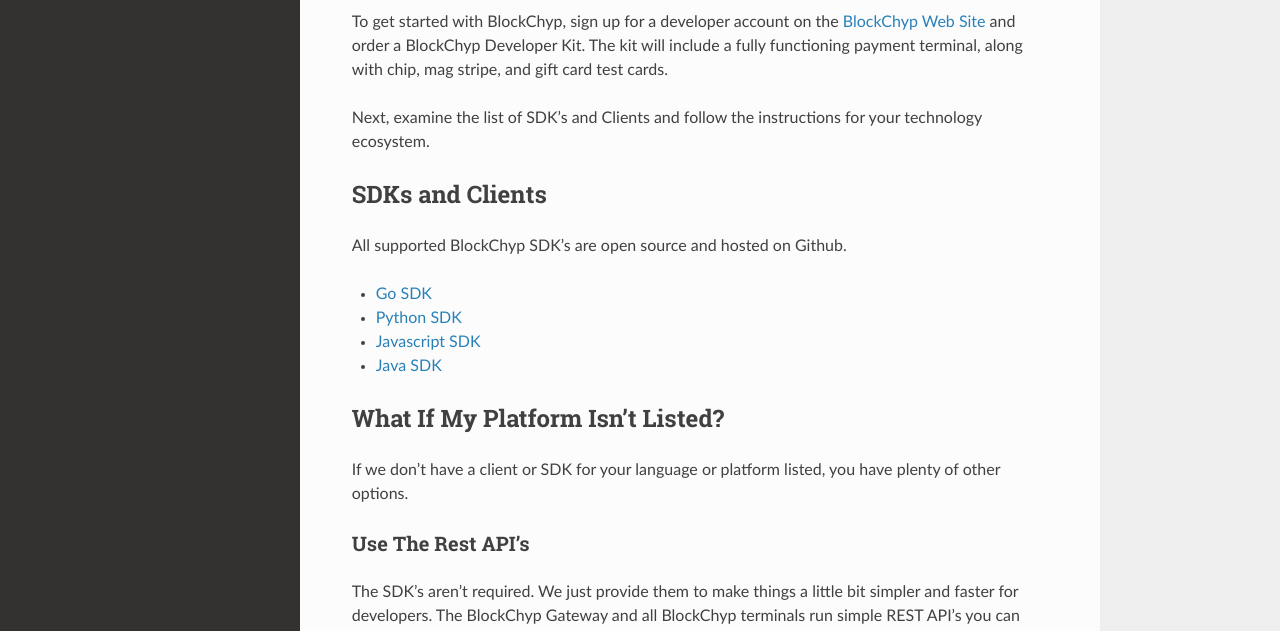
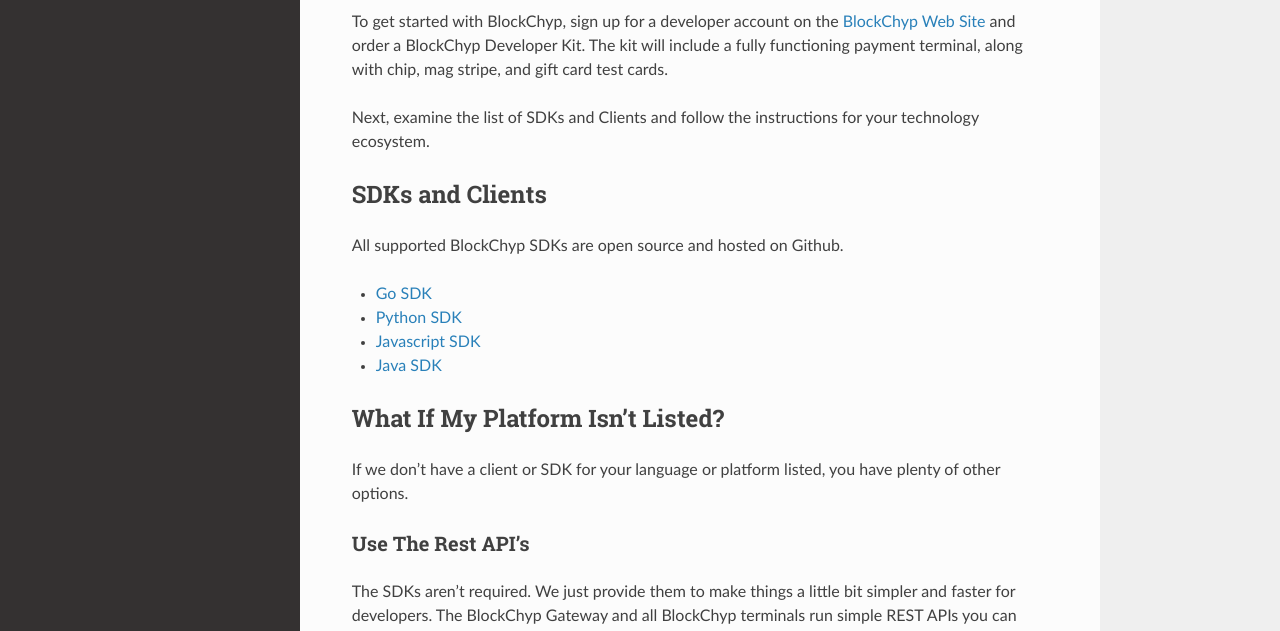
Before and after one commit to blockchyp/developer-docs, a Sphinx documentation site: the page built from docs/index.rst, in a window 1280 px wide and 900 px high. Shown: the part 254-885 px from the top of the window. Built offline with Sphinx 7.4.7 and the Read the Docs theme 2.0.0, drawn with Linux system fonts in a browser that asks for light colours; some of the changed text lies outside the part shown.

Commit message:
Remove some misplaced apostrophes

```diff
--- a/docs/index.rst
+++ b/docs/index.rst
@@ -16,14 +16,14 @@
 BlockChyp Developer Kit.  The kit will include a fully functioning payment terminal,
 along with chip, mag stripe, and gift card test cards.
 
-Next, examine the list of SDK's and Clients and follow the instructions for your
+Next, examine the list of SDKs and Clients and follow the instructions for your
 technology ecosystem.
 
 
 SDKs and Clients
 -----------------
 
-All supported BlockChyp SDK's are open source and hosted on Github.
+All supported BlockChyp SDKs are open source and hosted on Github.
 
 - `Go SDK <https://github.com/blockchyp/blockchyp-go>`_
 - `Python SDK <https://github.com/blockchyp/blockchyp-python>`_
@@ -39,9 +39,9 @@
 Use The Rest API's
 *********************
 
-The SDK's aren't required. We just provide them to make things a little bit simpler
+The SDKs aren't required. We just provide them to make things a little bit simpler
 and faster for developers.  The BlockChyp Gateway and all BlockChyp terminals
-run simple REST API's you can integrate with directly.  Checkout the `Terminal REST API Reference <rest-api/terminal/index.html>`_
+run simple REST APIs you can integrate with directly.  Checkout the `Terminal REST API Reference <rest-api/terminal/index.html>`_
 and the `Payment Gateway REST API Reference <rest-api/gateway/index.html>`_ for more information.
 
 Use The Command Line
@@ -198,13 +198,13 @@
 - **ARQC**
 - **TC**
 
-REST API's
+REST APIs
 ----------
 
-We recommend developers use SDK's instead of the REST API's directly as it will
-make implementation go faster.  Our SDK's deal with HMAC authentication and locating
+We recommend developers use SDKs instead of the REST APIs directly as it will
+make implementation go faster.  Our SDKs deal with HMAC authentication and locating
 terminals for you.  But if you prefer to do a direct REST API integration, we won't stop you.
-The REST API's aren't complicated.  Check out the API docs below:
+The REST APIs aren't complicated.  Check out the API docs below:
 
 .. toctree::
    :maxdepth: 2
--- a/docs/rest-api/gateway/index.rst
+++ b/docs/rest-api/gateway/index.rst
@@ -3,7 +3,7 @@
 Payment Gateway REST API Reference
 ==================================
 
-BlockChyp consists of two REST API's: the small API that runs on every BlockChyp
+BlockChyp consists of two REST APIs: the small API that runs on every BlockChyp
 payment terminal and the Gateway API.
 
 Like everything in BlockChyp, the Gateway was designed to be simple.  With a few exceptions, the concepts should be
```
